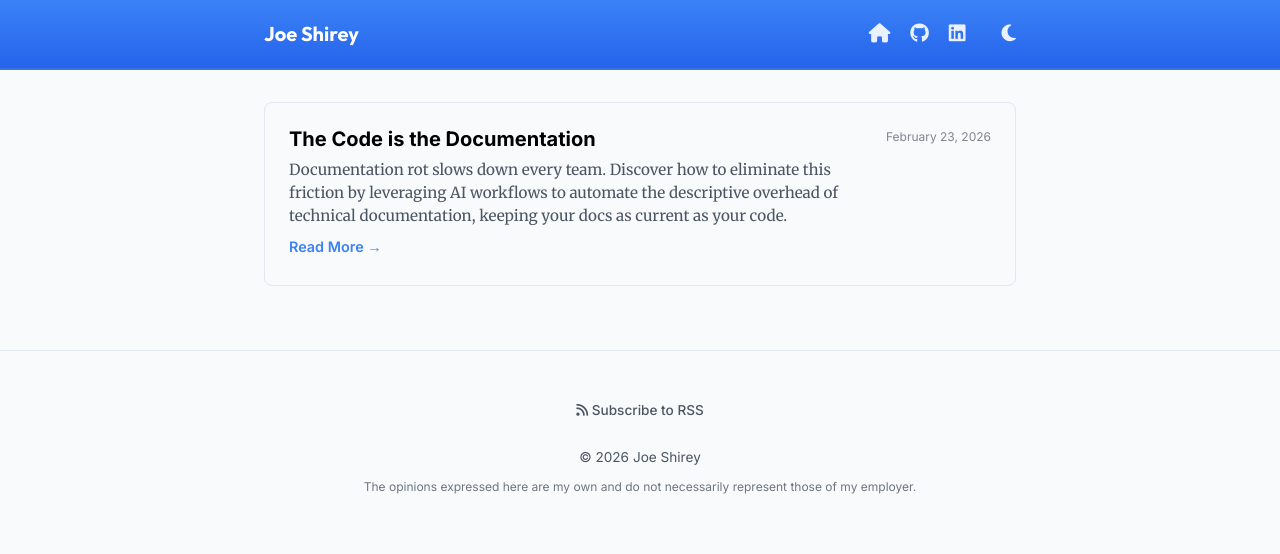
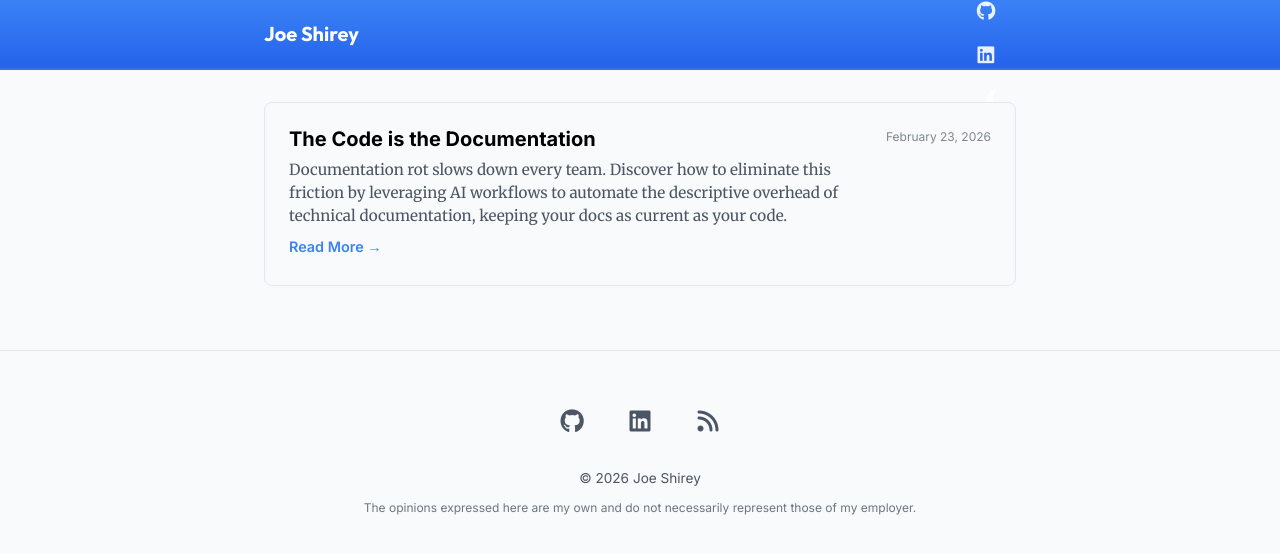
Before and after one commit to joeshirey/joeshirey.github.io, a Jekyll site: the page built from index.md, in a window 1280 px wide. Shown: the top 554 px of the page. Built offline with Jekyll 4.4.1, drawn with Linux system fonts in a browser that asks for light colours.

Commit message:
feat: Refactor footer links to social icons and enhance mobile responsiveness with improved touch targets.

```diff
--- a/_layouts/default.html
+++ b/_layouts/default.html
@@ -56,9 +56,10 @@
 
   <footer>
     <div class="container">
-      <div class="footer-links">
-        <a href="{{ '/feed.xml' | relative_url }}" title="Subscribe via RSS"><i class="fa-solid fa-rss"></i> Subscribe
-          to RSS</a>
+      <div class="footer-social">
+        <a href="https://github.com/{{ site.github_username }}" title="GitHub"><i class="fa-brands fa-github"></i></a>
+        <a href="https://www.linkedin.com/in/jshirey/" title="LinkedIn"><i class="fa-brands fa-linkedin"></i></a>
+        <a href="{{ '/feed.xml' | relative_url }}" title="RSS Feed"><i class="fa-solid fa-rss"></i></a>
       </div>
       <p>&copy; {{ "now" | date: "%Y" }} Joe Shirey</p>
       <p class="disclaimer">The opinions expressed here are my own and do not necessarily represent those of my
--- a/assets/css/main.css
+++ b/assets/css/main.css
@@ -95,19 +95,75 @@ header nav {
     color: white !important;
 }
 
-.nav-links {
-    display: flex;
-    gap: 1.25rem;
-    align-items: center;
+/* Mobile Adjustments */
+@media (max-width: 600px) {
+    .container {
+        padding: 0 1.25rem; /* 20px - minimum requirement */
+    }
+
+    header nav {
+        gap: 0.5rem;
+    }
+
+    .logo {
+        font-size: 1.1rem;
+        flex-shrink: 1;
+        overflow: hidden;
+        text-overflow: ellipsis;
+    }
+
+    .nav-links {
+        gap: 0;
+    }
+
+    .post-entry {
+        flex-direction: column;
+        align-items: flex-start;
+        padding: 1.25rem;
+    }
+
+    .post-meta {
+        margin-left: 0;
+        margin-top: 1rem;
+        align-items: flex-start;
+        width: 100%;
+        border-top: 1px solid var(--border-color);
+        padding-top: 0.75rem;
+    }
+
+    .tags {
+        justify-content: flex-start;
+    }
+
+    .hero h1 {
+        font-size: 2rem;
+    }
+}
+
+#theme-toggle {
+    min-width: 44px;
+    min-height: 44px;
 }
 
 .nav-links a {
-    font-size: 1.2rem;
+    min-width: 44px;
+    min-height: 44px;
+    font-size: 1.1rem;
     color: rgba(255, 255, 255, 0.9);
     display: flex;
     align-items: center;
     justify-content: center;
     transition: all 0.2s ease;
+}
+
+@media (min-width: 601px) {
+    .nav-links {
+        gap: 1.25rem;
+    }
+
+    .nav-links a {
+        font-size: 1.2rem;
+    }
 }
 
 .nav-links a:hover {
@@ -299,17 +355,25 @@ footer .disclaimer {
     font-size: 0.75rem;
     opacity: 0.8;
 }
-footer .footer-links {
+footer .footer-social {
     margin-bottom: 1.5rem;
+    display: flex;
+    justify-content: center;
+    gap: 1.5rem;
 }
 
-footer .footer-links a {
+footer .footer-social a {
     color: var(--text-secondary);
-    font-weight: 500;
-    transition: color 0.2s ease;
+    font-size: 1.5rem;
+    transition: all 0.2s ease;
+    display: flex;
+    align-items: center;
+    justify-content: center;
+    width: 44px;
+    height: 44px;
 }
 
-footer .footer-links a:hover {
+footer .footer-social a:hover {
     color: var(--primary-color);
-    text-decoration: none;
+    transform: translateY(-2px);
 }
```
